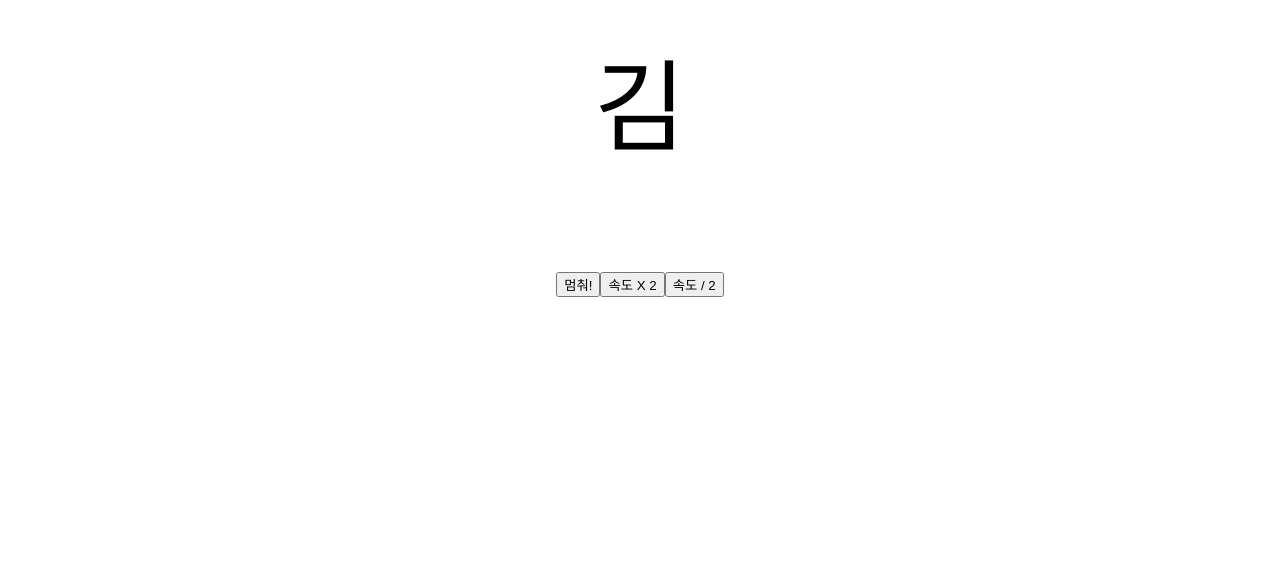
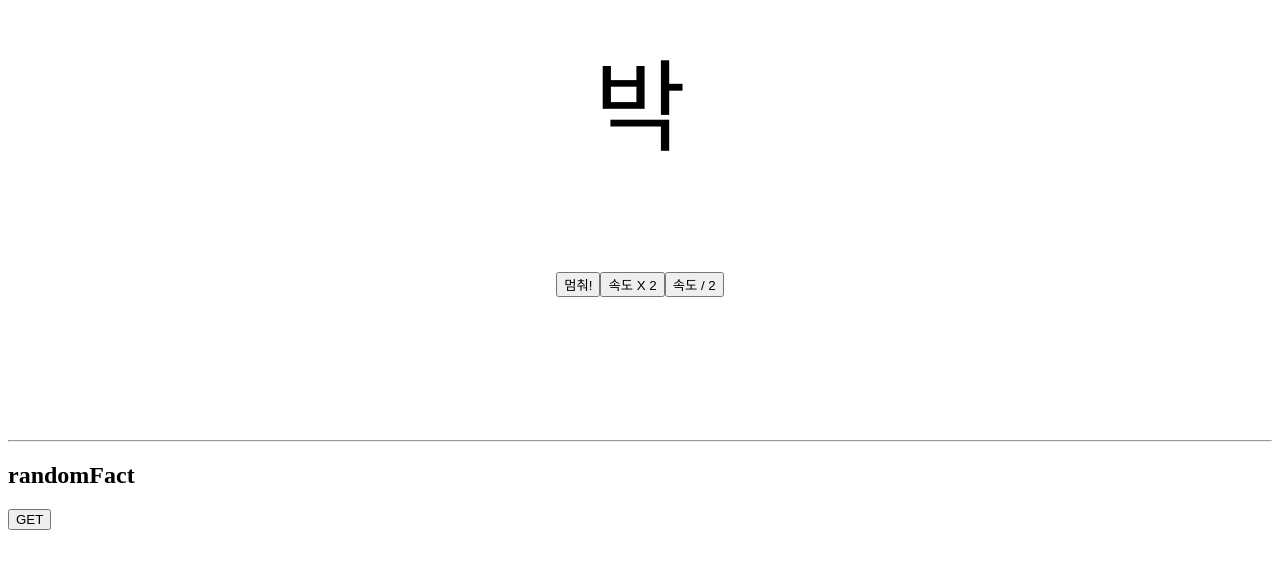
Before and after one commit to jh8057/zzemalcloud, a Nuxt app: page /randomPage in a window 1280 px wide. Shown: the part 216-784 px from the top of the page. Built offline with nearby package versions, Linux system fonts and the light colour scheme; no server answers.

Commit message:
randomFact - openApi

```diff
--- /dev/null
+++ b/components/randomFact.vue
@@ -0,0 +1,25 @@
+<template>
+    <div>
+        <h2>randomFact</h2>
+        <button @click="getUselessFact">GET</button>
+        {{ useLessFact }}
+    </div>
+</template>
+
+<script>
+export default {
+    data() {
+        return {
+            useLessFact: '',
+        };
+    },
+    methods: {
+        async getUselessFact() {
+            let result = await this.$axios.$get('https://uselessfacts.jsph.pl/random.json?language=en');
+            this.useLessFact = result.text;
+        },
+    },
+};
+</script>
+
+<style></style>
--- a/pages/randomPage.vue
+++ b/pages/randomPage.vue
@@ -1,19 +1,23 @@
 <template>
     <div class="random_wrapper">
         <random-box />
+        <hr />
+        <random-fact />
     </div>
 </template>
 
 <script lang="ts">
-import { Component, Vue } from "vue-property-decorator";
-import randomBox from "~/components/randomBox.vue";
+import { Component, Vue } from 'vue-property-decorator';
+import randomBox from '~/components/randomBox.vue';
+import randomFact from '~/components/randomFact.vue';
 
 @Component
 export default class randomPage extends Vue {
     components() {
         randomBox;
+        randomFact;
     }
 
-  message: String = "random";
+    message: String = 'random';
 }
 </script>
```
Lines whose indentation alone changed are shown as unchanged.
